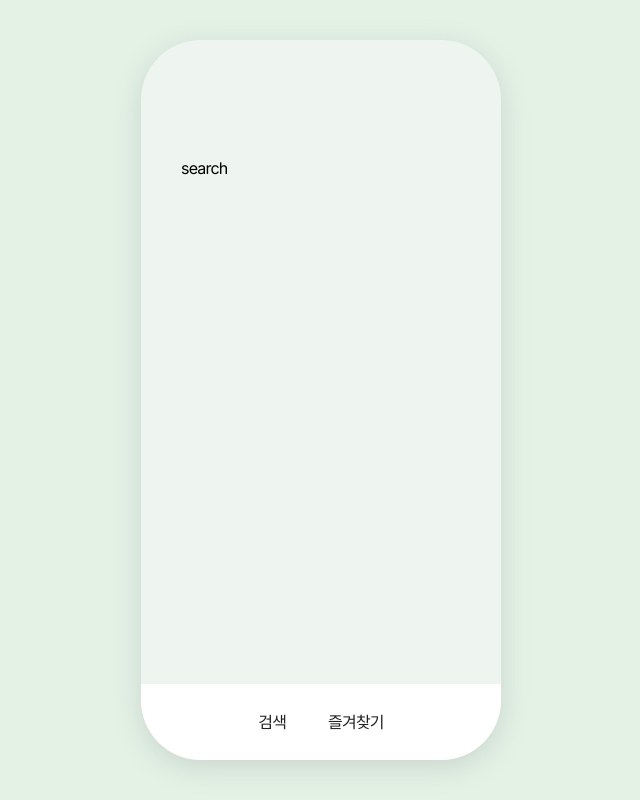
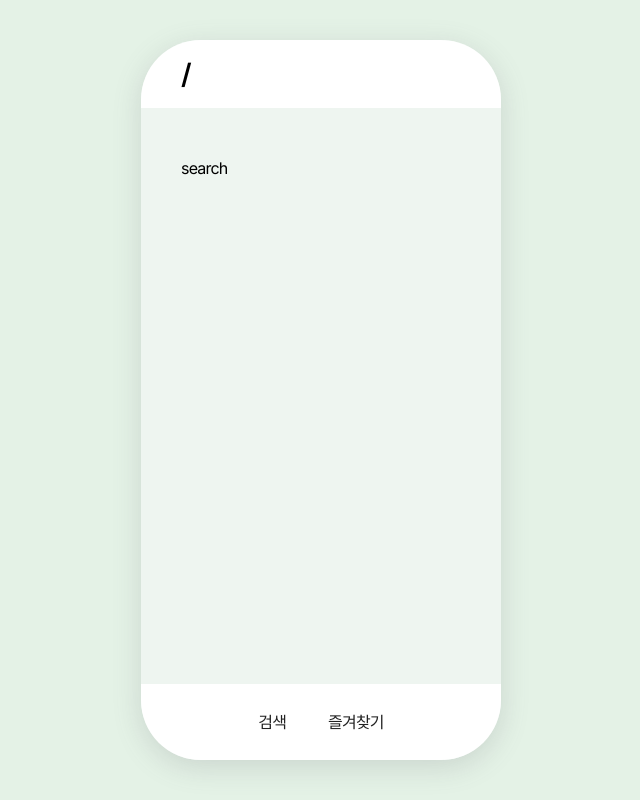
Before and after one commit to Seohyun-Roh/POB_gripcorp, a React (Create React App) app: page / in a window 1280 px wide. Shown: the whole page, without its empty margins (319-959 px from the left). Built offline with nearby package versions, Linux system fonts and the light colour scheme.

Commit message:
Add header

```diff
--- a/src/routes/Search/index.tsx
+++ b/src/routes/Search/index.tsx
@@ -1,9 +1,11 @@
 import styles from './Search.module.scss'
+import Header from 'routes/_shared/Header'
 import TabBar from 'routes/_shared/TabBar'
 
 const Search = () => {
   return (
     <div className={styles.search}>
+      <Header />
       search
       <TabBar />
     </div>
--- /dev/null
+++ b/src/routes/_shared/Header/Header.module.scss
@@ -0,0 +1,17 @@
+@use '/src/styles/constants/colors';
+
+.header {
+  position: absolute;
+  top: 0;
+  left: 0;
+  width: 360px;
+  padding: 20px 40px;
+  background-color: colors.$WHITE;
+  border-top-left-radius: 60px;
+  border-top-right-radius: 60px;
+
+  h1 {
+    font-size: 28px;
+    font-weight: 600;
+  }
+}
--- /dev/null
+++ b/src/routes/_shared/Header/index.tsx
@@ -0,0 +1,14 @@
+import { useLocation } from 'react-use'
+import styles from './Header.module.scss'
+
+const Header = () => {
+  const location = useLocation()
+
+  return (
+    <header className={styles.header}>
+      <h1>{location.pathname}</h1>
+    </header>
+  )
+}
+
+export default Header
```
